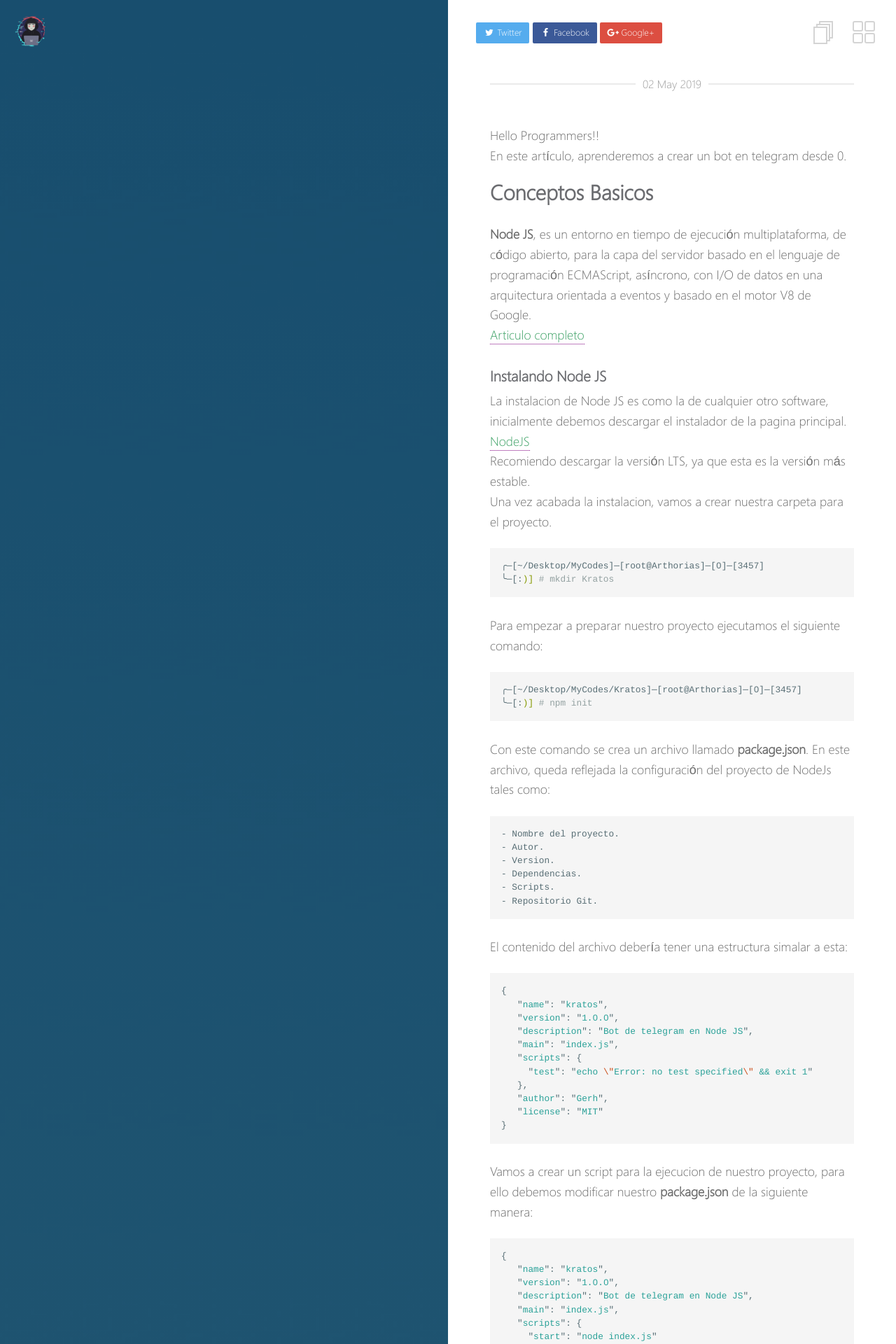
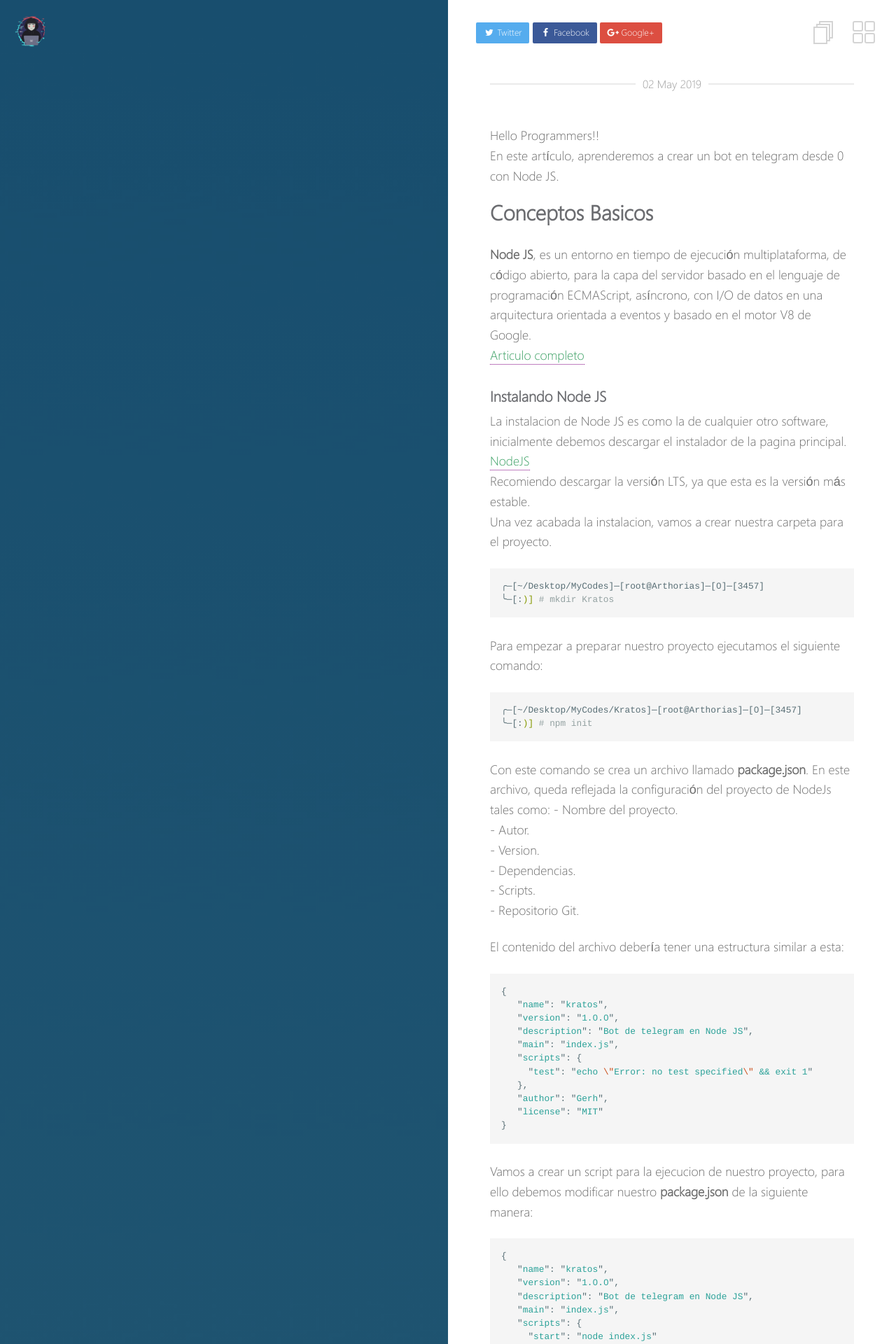
Before and after one commit to HackingProfessional/Security, a Jekyll site: the page built from _posts/2019-05-02-Aprende-nodejs-creando-un-bot-en-telegram.md, in a window 1280 px wide. Shown: the top 1920 px of the page at 70% size. Built offline with Jekyll 4.4.1, drawn with Linux system fonts in a browser that asks for light colours; nearby versions of some CDN libraries; some of the changed text lies outside the part shown.

Commit message:
Update 2019-05-02-Aprende-nodejs-creando-un-bot-en-telegram.md

````diff
--- a/_posts/2019-05-02-Aprende-nodejs-creando-un-bot-en-telegram.md
+++ b/_posts/2019-05-02-Aprende-nodejs-creando-un-bot-en-telegram.md
@@ -10,7 +10,7 @@
 ---
 
 Hello Programmers!!
-En este artículo, aprenderemos a crear un bot en telegram desde 0.
+En este artículo, aprenderemos a crear un bot en telegram desde 0 con Node JS.
 
 ## Conceptos Basicos
 
@@ -37,7 +37,6 @@
 
 Con este comando se crea un archivo llamado **package.json**.
 En este archivo, queda reflejada la configuración del proyecto de NodeJs tales como:
-
 	- Nombre del proyecto.
 	- Autor.
 	- Version.
@@ -45,7 +44,7 @@
 	- Scripts.
 	- Repositorio Git.
 
-El contenido del archivo debería tener una estructura simalar a esta:
+El contenido del archivo debería tener una estructura similar a esta:
 
 ```js
 {
@@ -101,7 +100,7 @@
 ```
 
 ## Generando nuestro token con [@BotFather](https://www.t.me/botfather)
-Para crear y obtener nuestro Token, el cual nos permitirá tener una comunicación con la API de Telegram debemos hablar al padre de los bots, BotFather.
+Para crear y obtener nuestro Token, el cual nos permitirá tener una comunicación con la API de Telegram debemos interactuar con el padre de los bots, [@BotFather](https://www.t.me/botfather).
 
 ### Algunos comandos de BotFather son:
   - /newbot — para crear un nuevo bot
@@ -194,10 +193,12 @@
 > node index.js
 ```
 
+Luego de la ejecucion de nuestro bot, debemos realizar una busqueda en telegram con el nombre del telegram para mi ejemplo utilice el nombre de **GerhBot66**.
+
 <figure>
   <img src="https://hackingprofessional.github.io/Security/images/TestFinalBotTel.png" width="40%" height="55%">
 	<figcaption>
-    <a href="https://hackingprofessional.github.io/Security/images/TestFinalBotTel.png" title="Generando un token para nuestro Bot">Generando un token para nuestro Bot de Telegram</a>
+    <a href="https://hackingprofessional.github.io/Security/images/TestFinalBotTel.png" title="Probando nuestro bot de telegram creado en Node JS">Probando nuestro bot de telegram creado en Node JS</a>
   </figcaption>
 </figure>
 
@@ -216,6 +217,6 @@
      first_name: 'Gerh',
      username: 'GerhSephiroth',
      type: 'private' },
+  date: 1557183411,
   text: 'Gerardo Esta Aqui' }
 ```
-  date: 1557183411,
````
Also changed, not shown: other parts of _posts/2019-05-02-Aprende-nodejs-creando-un-bot-en-telegram.md (+1 -1 lines).
